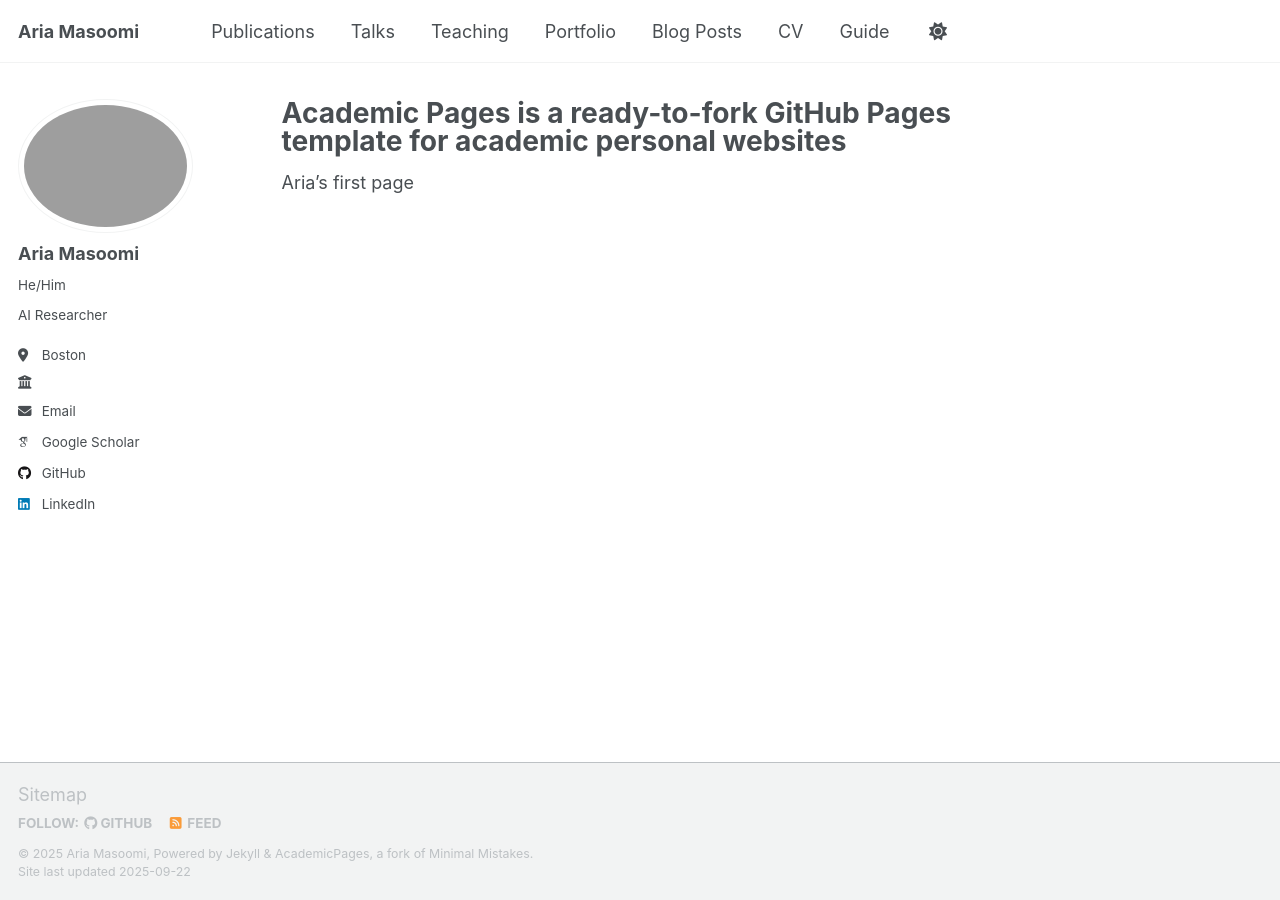
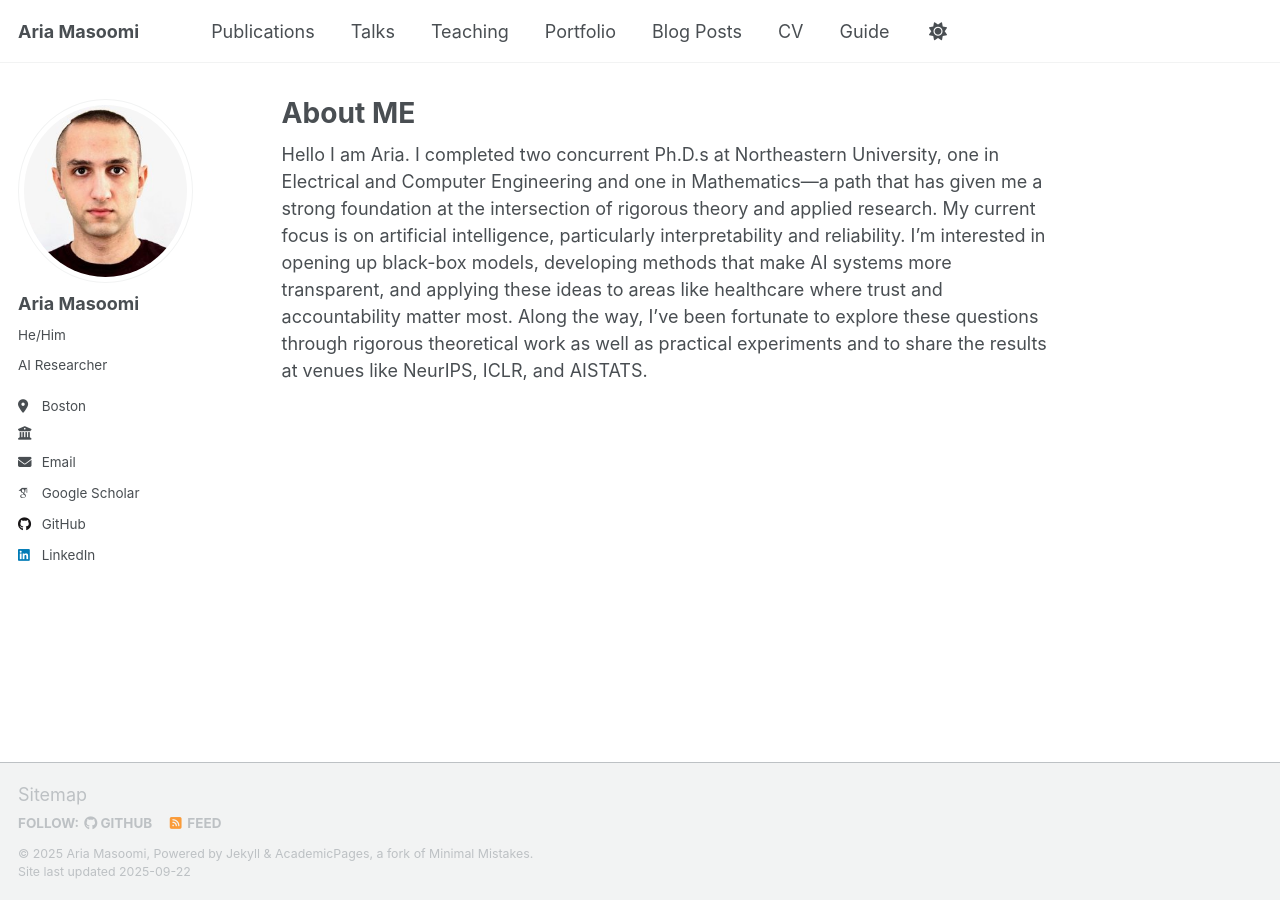
Before and after one commit to ariahimself/ariahimself.github.io, a Jekyll site: the page built from _pages/about.md, in a window 1280 px wide. Built offline with Jekyll 4.4.1, drawn with Linux system fonts in a browser that asks for light colours; some web fonts are replaced; a script that is not in the unit is left out.

Commit message:
first page

```diff
--- a/_config.yml
+++ b/_config.yml
@@ -23,7 +23,7 @@ repository               : "ariahimself/ariahimself.github.io"
 #               Additional customization can be done by editing /_includes/author-profile.html
 author:
   # Biographic information
-  avatar           : "profile.png"
+  avatar           : "profile.jpg"
   name             : "Aria Masoomi"
   pronouns         : "He/Him"
   bio              : "AI Researcher"
--- a/_pages/about.md
+++ b/_pages/about.md
@@ -1,10 +1,10 @@
 ---
 permalink: /
-title: "Academic Pages is a ready-to-fork GitHub Pages template for academic personal websites"
+title: "About ME"
 author_profile: true
 redirect_from:
   - /about/
   - /about.html
 ---
 
-Aria's first page
+Hello I am Aria. I completed two concurrent Ph.D.s at Northeastern University, one in Electrical and Computer Engineering and one in Mathematics—a path that has given me a strong foundation at the intersection of rigorous theory and applied research. My current focus is on artificial intelligence, particularly interpretability and reliability. I’m interested in opening up black-box models, developing methods that make AI systems more transparent, and applying these ideas to areas like healthcare where trust and accountability matter most. Along the way, I’ve been fortunate to explore these questions through rigorous theoretical work as well as practical experiments and to share the results at venues like NeurIPS, ICLR, and AISTATS.
```
